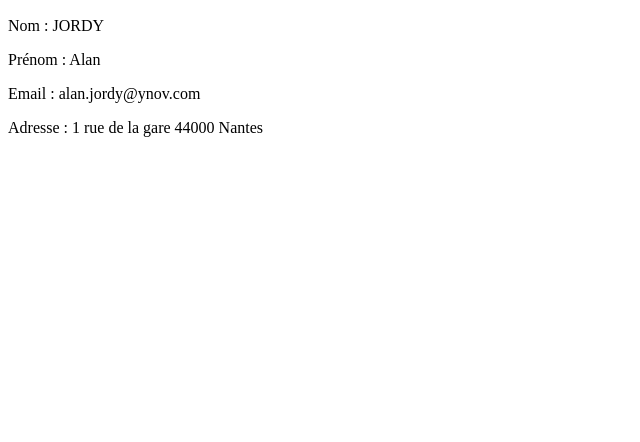
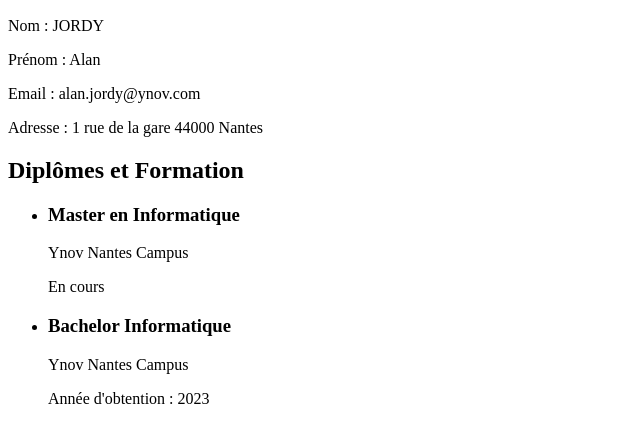
Before and after one commit to Frezz68/ynov_github_cv, a plain HTML site: page index.html in a window 1280 px wide. Shown: the part 110-552 px from the top of the page, without its empty margins (0-640 px from the left). Drawn offline with Linux system fonts and the light colour scheme.

Commit message:
commit section diplome et formation

```diff
--- a/index.html
+++ b/index.html
@@ -11,5 +11,18 @@
     <p>Prénom : <span id="prenom">Alan</span></p>
     <p>Email : <span id="email">alan.jordy@ynov.com</span></p>
     <p>Adresse : <span id="adresse">1 rue de la gare 44000 Nantes</span></p>
+    <h2>Diplômes et Formation</h2>
+    <ul>
+        <li>
+            <h3>Master en Informatique</h3>
+            <p>Ynov Nantes Campus</p>
+            <p>En cours</p>
+        </li>
+        <li>
+            <h3>Bachelor Informatique</h3>
+            <p>Ynov Nantes Campus</p>
+            <p>Année d'obtention : 2023</p>
+        </li>
+    </ul>
 </body>
 </html>
```
